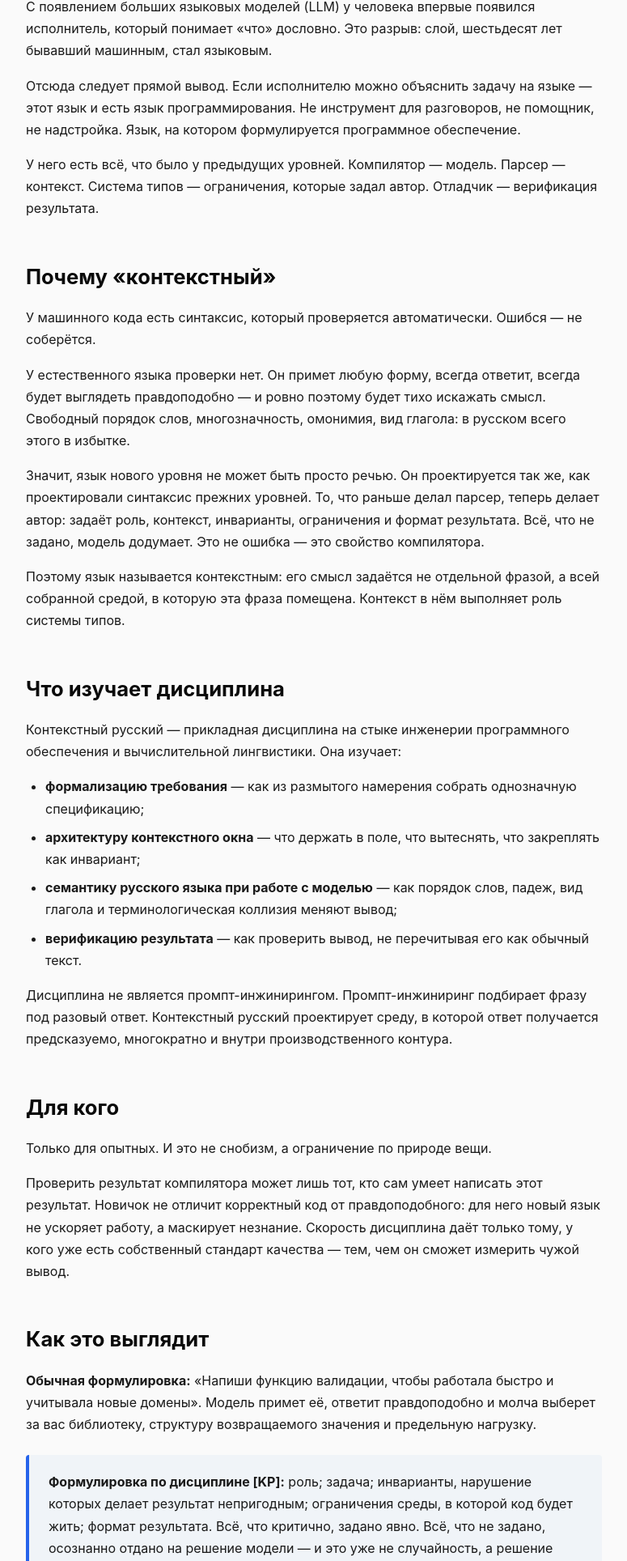
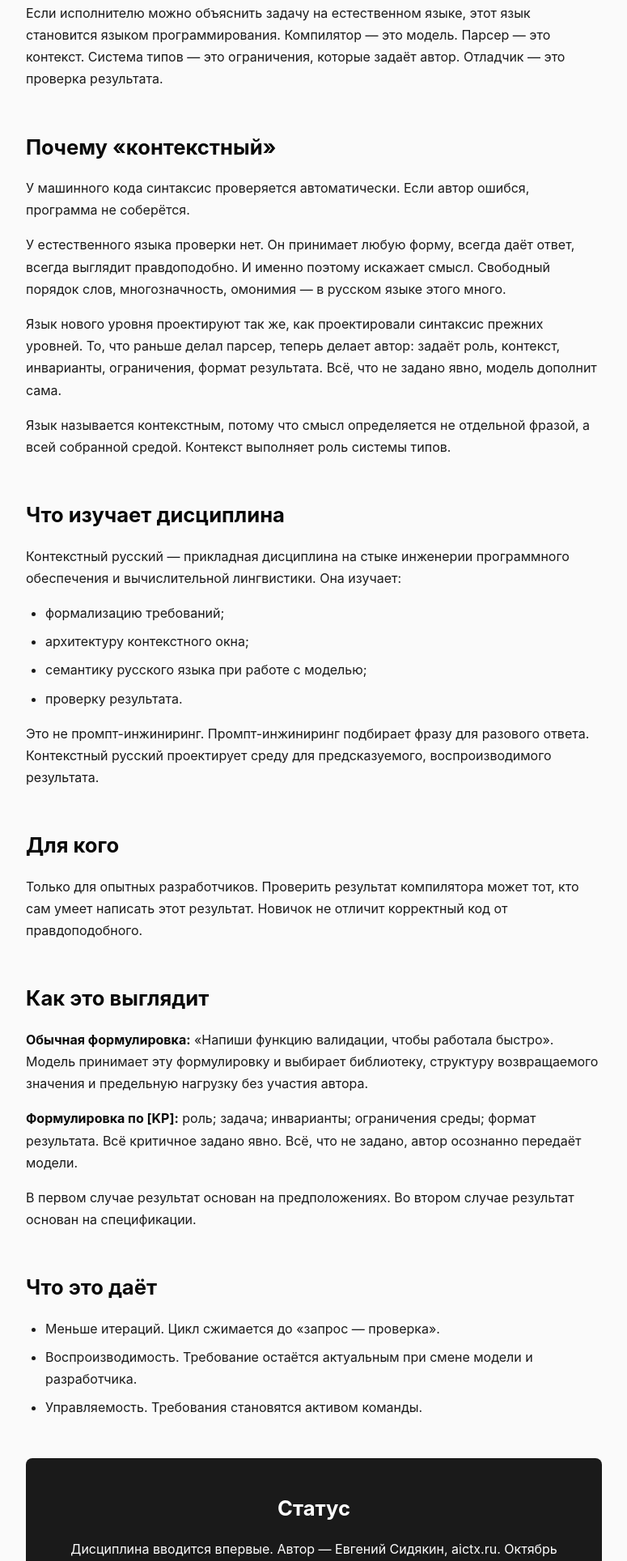
Before and after one commit to Reubast/contextual-russian, a plain HTML site: page index.html in a window 1280 px wide. Shown: the part 872-2800 px from the top of the page at 81% size, without its empty margins (252-1027 px from the left). Drawn offline with Linux system fonts and the light colour scheme.

Commit message:
docs: homepage text revision, channel CTA

```diff
--- a/index.html
+++ b/index.html
@@ -11,7 +11,6 @@
     <meta name="referrer" content="strict-origin-when-cross-origin">
     <link rel="canonical" href="https://aictx.ru/">
 
-    <!-- Open Graph -->
     <meta property="og:type" content="article">
     <meta property="og:title" content="Контекстный русский [KP] — язык программирования следующего уровня">
     <meta property="og:description" content="Новая прикладная дисциплина для опытных разработчиков. Язык описания намерений для LLM, где модель выступает компилятором.">
@@ -19,7 +18,6 @@
     <meta property="og:site_name" content="Контекстный русский [KP]">
     <meta property="og:locale" content="ru_RU">
 
-    <!-- Schema.org -->
     <script type="application/ld+json">
     {
       "@context": "https://schema.org",
@@ -68,11 +66,6 @@
             margin-bottom: 16px;
             color: #0a0a0a;
         }
-        .subtitle {
-            font-size: 1.15em;
-            color: #555;
-            font-style: italic;
-        }
         .meta {
             margin-top: 12px;
             font-size: 0.9em;
@@ -87,19 +80,15 @@
         p {
             margin-bottom: 16px;
         }
-        ul, ol {
+        ul {
             margin-bottom: 16px;
             padding-left: 24px;
         }
         li {
             margin-bottom: 8px;
         }
-        .highlight-box {
-            background: #f0f4f8;
-            border-left: 4px solid #2563eb;
-            padding: 20px 24px;
-            margin: 24px 0;
-            border-radius: 4px;
+        strong {
+            color: #0a0a0a;
         }
         .cta {
             background: #1a1a1a;
@@ -149,72 +138,69 @@
     <div class="container">
         <header>
             <h1>Контекстный русский [KP] — язык программирования следующего уровня</h1>
-            <p class="subtitle">Сначала был машинный код. Потом ассемблер. Потом языки высокого уровня. Теперь — язык, который компилирует модель.</p>
             <p class="meta">Автор: Евгений Сидякин · Опубликовано: 16 октября 2026 · <a href="#channel">Telegram-канал</a></p>
         </header>
 
         <article>
-            <section id="evolution">
-                <h2>Закон, по которому росли языки</h2>
-                <p>Языки программирования развивались в одну сторону — вверх по уровню абстракции.</p>
-                <p>Машинный код описывал состояние машины. Ассемблер описал команды. Языки высокого уровня описали логику и дали программисту главное: возможность думать о задаче, а не о регистрах.</p>
-                <p>На каждом переходе происходило одно и то же. Человек переставал отвечать на вопрос «как это сделать в машине» и начинал отвечать на вопрос «что должно получиться». А перевод брал на себя новый слой: ассемблер, компилятор, интерпретатор.</p>
-                <p>Эволюция не останавливалась только по одной причине: некому было принимать «что» в исходном виде. Компилятор слеп. Он выполняет, но не понимает.</p>
+            <section>
+                <p>Сначала был машинный код. Потом ассемблер. Потом языки высокого уровня. Теперь — язык, который компилирует модель.</p>
             </section>
 
-            <section id="breakthrough">
-                <h2>Слом</h2>
-                <p>С появлением больших языковых моделей (LLM) у человека впервые появился исполнитель, который понимает «что» дословно. Это разрыв: слой, шестьдесят лет бывавший машинным, стал языковым.</p>
-                <p>Отсюда следует прямой вывод. Если исполнителю можно объяснить задачу на языке — этот язык и есть язык программирования. Не инструмент для разговоров, не помощник, не надстройка. Язык, на котором формулируется программное обеспечение.</p>
-                <p>У него есть всё, что было у предыдущих уровней. Компилятор — модель. Парсер — контекст. Система типов — ограничения, которые задал автор. Отладчик — верификация результата.</p>
+            <section>
+                <h2>Как росли языки</h2>
+                <p>Языки шли вверх по уровню абстракции. Машинный код описывал машину. Ассемблер описывал команды. Языки высокого уровня описывали логику. Человек переставал думать о том, как сделать, и начинал думать о том, что должно получиться. Новый слой брал на себя перевод.</p>
+                <p>Эволюция останавливалась по одной причине: не существовало исполнителя, который принимал бы описание задачи в исходном виде. Компилятор не понимал смысл.</p>
             </section>
 
-            <section id="why-contextual">
-                <h2>Почему «контекстный»</h2>
-                <p>У машинного кода есть синтаксис, который проверяется автоматически. Ошибся — не соберётся.</p>
-                <p>У естественного языка проверки нет. Он примет любую форму, всегда ответит, всегда будет выглядеть правдоподобно — и ровно поэтому будет тихо искажать смысл. Свободный порядок слов, многозначность, омонимия, вид глагола: в русском всего этого в избытке.</p>
-                <p>Значит, язык нового уровня не может быть просто речью. Он проектируется так же, как проектировали синтаксис прежних уровней. То, что раньше делал парсер, теперь делает автор: задаёт роль, контекст, инварианты, ограничения и формат результата. Всё, что не задано, модель додумает. Это не ошибка — это свойство компилятора.</p>
-                <p>Поэтому язык называется контекстным: его смысл задаётся не отдельной фразой, а всей собранной средой, в которую эта фраза помещена. Контекст в нём выполняет роль системы типов.</p>
+            <section>
+                <h2>Новый компилятор</h2>
+                <p>С появлением больших языковых моделей у человека появился исполнитель, который понимает описание задачи дословно. Слой, который шестьдесят лет оставался машинным, стал языковым.</p>
+                <p>Если исполнителю можно объяснить задачу на естественном языке, этот язык становится языком программирования. Компилятор — это модель. Парсер — это контекст. Система типов — это ограничения, которые задаёт автор. Отладчик — это проверка результата.</p>
             </section>
 
-            <section id="discipline">
+            <section>
+                <h2>Почему «контекстный»</h2>
+                <p>У машинного кода синтаксис проверяется автоматически. Если автор ошибся, программа не соберётся.</p>
+                <p>У естественного языка проверки нет. Он принимает любую форму, всегда даёт ответ, всегда выглядит правдоподобно. И именно поэтому искажает смысл. Свободный порядок слов, многозначность, омонимия — в русском языке этого много.</p>
+                <p>Язык нового уровня проектируют так же, как проектировали синтаксис прежних уровней. То, что раньше делал парсер, теперь делает автор: задаёт роль, контекст, инварианты, ограничения, формат результата. Всё, что не задано явно, модель дополнит сама.</p>
+                <p>Язык называется контекстным, потому что смысл определяется не отдельной фразой, а всей собранной средой. Контекст выполняет роль системы типов.</p>
+            </section>
+
+            <section>
                 <h2>Что изучает дисциплина</h2>
                 <p>Контекстный русский — прикладная дисциплина на стыке инженерии программного обеспечения и вычислительной лингвистики. Она изучает:</p>
                 <ul>
-                    <li><strong>формализацию требования</strong> — как из размытого намерения собрать однозначную спецификацию;</li>
-                    <li><strong>архитектуру контекстного окна</strong> — что держать в поле, что вытеснять, что закреплять как инвариант;</li>
-                    <li><strong>семантику русского языка при работе с моделью</strong> — как порядок слов, падеж, вид глагола и терминологическая коллизия меняют вывод;</li>
-                    <li><strong>верификацию результата</strong> — как проверить вывод, не перечитывая его как обычный текст.</li>
+                    <li>формализацию требований;</li>
+                    <li>архитектуру контекстного окна;</li>
+                    <li>семантику русского языка при работе с моделью;</li>
+                    <li>проверку результата.</li>
                 </ul>
-                <p>Дисциплина не является промпт-инжинирингом. Промпт-инжиниринг подбирает фразу под разовый ответ. Контекстный русский проектирует среду, в которой ответ получается предсказуемо, многократно и внутри производственного контура.</p>
+                <p>Это не промпт-инжиниринг. Промпт-инжиниринг подбирает фразу для разового ответа. Контекстный русский проектирует среду для предсказуемого, воспроизводимого результата.</p>
             </section>
 
-            <section id="audience">
+            <section>
                 <h2>Для кого</h2>
-                <p>Только для опытных. И это не снобизм, а ограничение по природе вещи.</p>
-                <p>Проверить результат компилятора может лишь тот, кто сам умеет написать этот результат. Новичок не отличит корректный код от правдоподобного: для него новый язык не ускоряет работу, а маскирует незнание. Скорость дисциплина даёт только тому, у кого уже есть собственный стандарт качества — тем, чем он сможет измерить чужой вывод.</p>
+                <p>Только для опытных разработчиков. Проверить результат компилятора может тот, кто сам умеет написать этот результат. Новичок не отличит корректный код от правдоподобного.</p>
             </section>
 
-            <section id="example">
+            <section>
                 <h2>Как это выглядит</h2>
-                <p><strong>Обычная формулировка:</strong> «Напиши функцию валидации, чтобы работала быстро и учитывала новые домены». Модель примет её, ответит правдоподобно и молча выберет за вас библиотеку, структуру возвращаемого значения и предельную нагрузку.</p>
-                <div class="highlight-box">
-                    <p><strong>Формулировка по дисциплине [KP]:</strong> роль; задача; инварианты, нарушение которых делает результат непригодным; ограничения среды, в которой код будет жить; формат результата. Всё, что критично, задано явно. Всё, что не задано, осознанно отдано на решение модели — и это уже не случайность, а решение автора.</p>
-                </div>
-                <p>Разница не в длине и не в вежливости. Разница в том, что во втором случае у результата есть спецификация, а в первом — только впечатление.</p>
+                <p><strong>Обычная формулировка:</strong> «Напиши функцию валидации, чтобы работала быстро». Модель принимает эту формулировку и выбирает библиотеку, структуру возвращаемого значения и предельную нагрузку без участия автора.</p>
+                <p><strong>Формулировка по [KP]:</strong> роль; задача; инварианты; ограничения среды; формат результата. Всё критичное задано явно. Всё, что не задано, автор осознанно передаёт модели.</p>
+                <p>В первом случае результат основан на предположениях. Во втором случае результат основан на спецификации.</p>
             </section>
 
-            <section id="benefits">
+            <section>
                 <h2>Что это даёт</h2>
                 <ul>
-                    <li><strong>Меньше итераций.</strong> Цикл «запрос — правка — запрос» сжимается до «запрос — проверка».</li>
-                    <li><strong>Воспроизводимость.</strong> Требование, собранное по дисциплине, переживает смену модели, разработчика и проекта.</li>
-                    <li><strong>Управляемость.</strong> Требования становятся активом команды, а не перепиской в чате.</li>
+                    <li>Меньше итераций. Цикл сжимается до «запрос — проверка».</li>
+                    <li>Воспроизводимость. Требование остаётся актуальным при смене модели и разработчика.</li>
+                    <li>Управляемость. Требования становятся активом команды.</li>
                 </ul>
             </section>
 
             <section id="channel" class="cta">
-                <h2>Статус и первый шаг</h2>
+                <h2>Статус</h2>
                 <p>Дисциплина вводится впервые. Автор — Евгений Сидякин, aictx.ru. Октябрь 2026.</p>
                 <p>Дисциплину разбираем и обсуждаем в Telegram-канале.</p>
                 <a href="https://t.me/context_russian">Перейти в канал t.me/context_russian</a>
```
